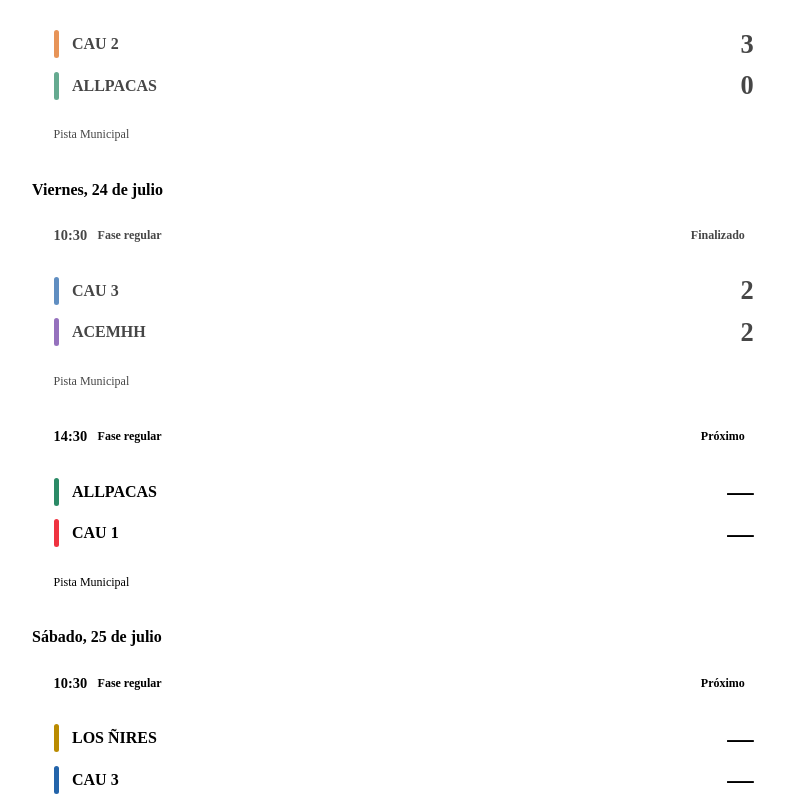
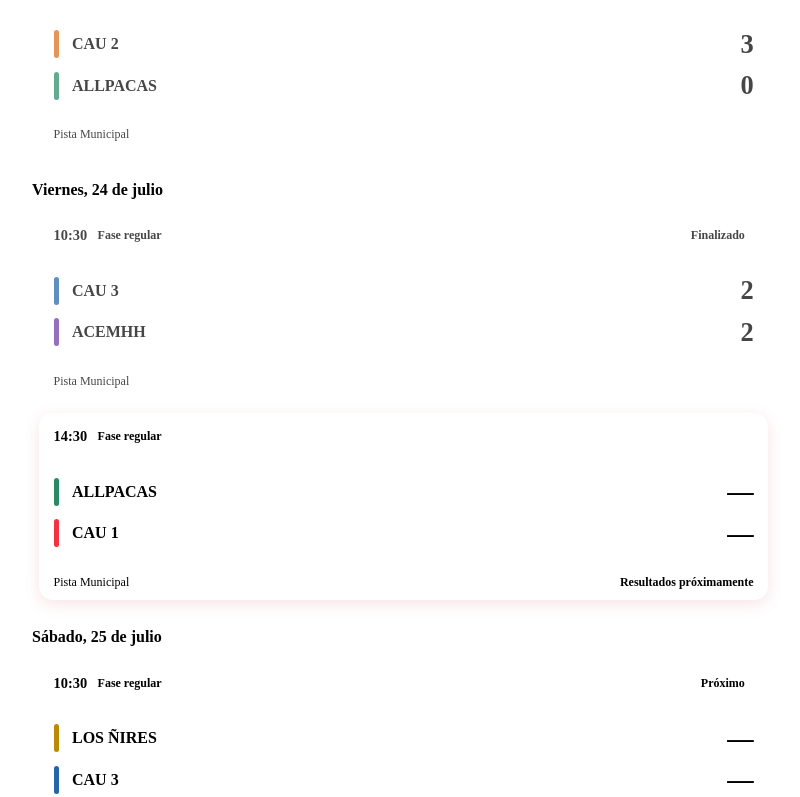
Before and after one commit to braianj/CFM, a React (Vite) app: page / in a window 1280 px wide. Shown: the part 455-1252 px from the top of the page, without its empty margins (252-1052 px from the left). Built offline with nearby package versions, Linux system fonts and the light colour scheme; the HTML template or start-up script is replaced by a standard one.

Commit message:
fix: keep scoreless matches live

```diff
--- a/src/data/matches.ts
+++ b/src/data/matches.ts
@@ -8,8 +8,8 @@ export const matches: Match[] = [
   { id: 'm-02', category: 'men', startDateTime: '2026-07-23T14:00:00-03:00', stage: 'regular', homeTeamId: 'men-cau-2', awayTeamId: 'men-allpacas', homeScore: 3, awayScore: 0, status: 'finished', countsForStandings: true, venue: 'Pista Municipal' },
   { id: 'w-02', category: 'women', startDateTime: '2026-07-23T16:00:00-03:00', stage: 'regular', homeTeamId: 'women-cau-kipas', awayTeamId: 'women-los-nires-zorras', homeScore: 5, awayScore: 1, status: 'finished', countsForStandings: true, venue: 'Pista Municipal' },
   { id: 'm-03', category: 'men', startDateTime: '2026-07-24T10:30:00-03:00', stage: 'regular', homeTeamId: 'men-cau-3', awayTeamId: 'men-acemhh', homeScore: 2, awayScore: 2, status: 'finished', countsForStandings: true, venue: 'Pista Municipal' },
-  { id: 'w-03', category: 'women', startDateTime: '2026-07-24T12:30:00-03:00', stage: 'regular', homeTeamId: 'women-allpacas', awayTeamId: 'women-cau-kipas', homeScore: null, awayScore: null, status: 'upcoming', countsForStandings: true, venue: 'Pista Municipal' },
-  { id: 'm-04', category: 'men', startDateTime: '2026-07-24T14:30:00-03:00', stage: 'regular', homeTeamId: 'men-allpacas', awayTeamId: 'men-cau-1', homeScore: null, awayScore: null, status: 'upcoming', countsForStandings: true, venue: 'Pista Municipal' },
+  { id: 'w-03', category: 'women', startDateTime: '2026-07-24T12:30:00-03:00', stage: 'regular', homeTeamId: 'women-allpacas', awayTeamId: 'women-cau-kipas', homeScore: null, awayScore: null, status: 'live', countsForStandings: true, venue: 'Pista Municipal', notes: 'Resultados próximamente' },
+  { id: 'm-04', category: 'men', startDateTime: '2026-07-24T14:30:00-03:00', stage: 'regular', homeTeamId: 'men-allpacas', awayTeamId: 'men-cau-1', homeScore: null, awayScore: null, status: 'live', countsForStandings: true, venue: 'Pista Municipal', notes: 'Resultados próximamente' },
   { id: 'w-04', category: 'women', startDateTime: '2026-07-24T16:30:00-03:00', stage: 'regular', homeTeamId: 'women-los-nires-zorras', awayTeamId: 'women-acemhh', homeScore: null, awayScore: null, status: 'upcoming', countsForStandings: true, venue: 'Pista Municipal' },
   { id: 'm-05', category: 'men', startDateTime: '2026-07-25T10:30:00-03:00', stage: 'regular', homeTeamId: 'men-los-nires', awayTeamId: 'men-cau-3', homeScore: null, awayScore: null, status: 'upcoming', countsForStandings: true, venue: 'Pista Municipal' },
   { id: 'm-06', category: 'men', startDateTime: '2026-07-25T12:30:00-03:00', stage: 'regular', homeTeamId: 'men-acemhh', awayTeamId: 'men-cau-2', homeScore: null, awayScore: null, status: 'upcoming', countsForStandings: true, venue: 'Pista Municipal' },
```
